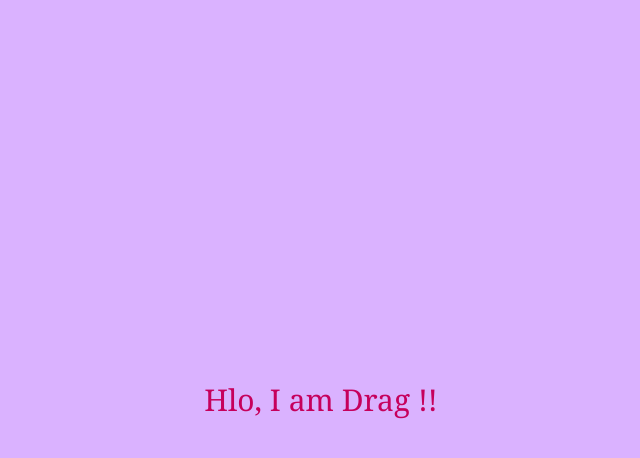
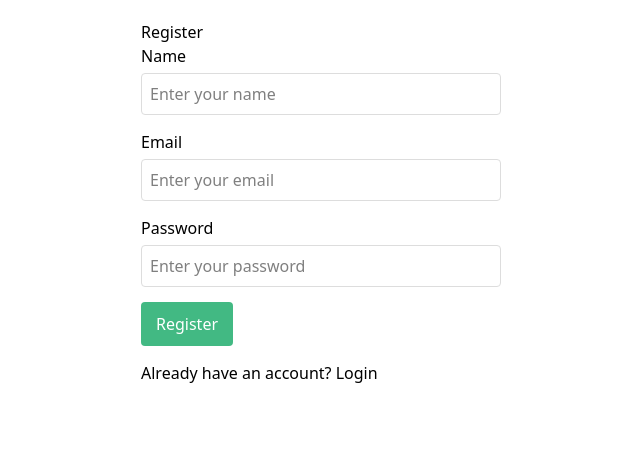
Before and after one commit to drakeRAGE/Charging-Station-Management, a Vue app: page /register in a window 1280 px wide. Shown: the top 458 px of the page, without its empty margins (319-959 px from the left). Built offline with nearby package versions, Linux system fonts and the light colour scheme.

Commit message:
Created Login, Register and Profile Functionality

```diff
--- a/src/App.vue
+++ b/src/App.vue
@@ -1,9 +1,8 @@
 <script setup>
-import HelloWorld from './components/HelloWorld.vue'
 </script>
 
 <template>
-  <HelloWorld msg="Hlo, I am Drag !!" />
+  <router-view />
 </template>
 
 <style scoped>
--- a/src/components/HelloWorld.vue
+++ /dev/null
@@ -1,18 +0,0 @@
-<script setup>
-import { ref } from 'vue'
-
-defineProps({
-  msg: String,
-})
-
-</script>
-
-<template>
-  <div class="h-screen bg-purple-300 flex items-center justify-center">
-    <h1 class="text-3xl font-serif text-pink-700">{{ msg }}</h1>
-  </div>
-</template>
-
-<style scoped>
-
-</style>
--- a/src/main.js
+++ b/src/main.js
@@ -1,5 +1,6 @@
 import { createApp } from 'vue'
 import './style.css'
 import App from './App.vue'
+import router from './router'
 
-createApp(App).mount('#app')
+createApp(App).use(router).mount('#app')
--- /dev/null
+++ b/src/router/index.js
@@ -0,0 +1,32 @@
+import { createRouter, createWebHistory } from 'vue-router';
+import LoginView from '../views/LoginView.vue';
+import RegisterView from '../views/RegisterView.vue';
+import ProfileView from '../views/ProfileView.vue';
+
+const router = createRouter({
+  history: createWebHistory(import.meta.env.BASE_URL),
+  routes: [
+    {
+      path: '/',
+      redirect: '/login'
+    },
+    {
+      path: '/login',
+      name: 'login',
+      component: LoginView
+    },
+    {
+      path: '/register',
+      name: 'register',
+      component: RegisterView
+    },
+    {
+      path: '/profile',
+      name: 'profile',
+      component: ProfileView,
+      meta: { requiresAuth: true }
+    }
+  ]
+});
+
+export default router;
--- /dev/null
+++ b/src/views/LoginView.vue
@@ -0,0 +1,113 @@
+<template>
+  <div class="login">
+    <h2>Login</h2>
+    <form @submit.prevent="handleLogin">
+      <div class="form-group">
+        <label for="email">Email</label>
+        <input
+          type="email"
+          id="email"
+          v-model="email"
+          required
+          placeholder="Enter your email"
+        />
+      </div>
+      <div class="form-group">
+        <label for="password">Password</label>
+        <input
+          type="password"
+          id="password"
+          v-model="password"
+          required
+          placeholder="Enter your password"
+        />
+      </div>
+      <button type="submit" class="btn">Login</button>
+      <p class="register-link">
+        Don't have an account? <router-link to="/register">Register</router-link>
+      </p>
+    </form>
+  </div>
+</template>
+
+<script>
+export default {
+  name: 'LoginView',
+  data() {
+    return {
+      email: '',
+      password: ''
+    }
+  },
+  methods: {
+    async handleLogin() {
+      try {
+        const response = await fetch('https://charging-station-backend-odxc.onrender.com/api/auth/login', {
+          method: 'POST',
+          headers: {
+            'Content-Type': 'application/json'
+          },
+          body: JSON.stringify({
+            email: this.email,
+            password: this.password
+          })
+        });
+
+        const data = await response.json();
+
+        if (response.ok) {
+          localStorage.setItem('token', data.token);
+          alert('Login successful');
+          this.$router.push('/profile');
+        } else {
+          alert(data.message || 'Login failed');
+        }
+      } catch (error) {
+        console.error('Login error:', error);
+        alert('An error occurred during login');
+      }
+    }
+  }
+}
+</script>
+
+<style scoped>
+.login {
+  max-width: 400px;
+  margin: 0 auto;
+  padding: 20px;
+}
+
+.form-group {
+  margin-bottom: 15px;
+}
+
+label {
+  display: block;
+  margin-bottom: 5px;
+}
+
+input {
+  width: 100%;
+  padding: 8px;
+  border: 1px solid #ddd;
+  border-radius: 4px;
+}
+
+button {
+  background-color: #42b983;
+  color: white;
+  padding: 10px 15px;
+  border: none;
+  border-radius: 4px;
+  cursor: pointer;
+}
+
+button:hover {
+  background-color: #369f6b;
+}
+
+.register-link {
+  margin-top: 15px;
+}
+</style>
--- /dev/null
+++ b/src/views/ProfileView.vue
@@ -0,0 +1,82 @@
+<template>
+  <div class="profile">
+    <h2>Profile</h2>
+    <div v-if="user" class="profile-info">
+      <p><strong>Name:</strong> {{ user.name }}</p>
+      <p><strong>Email:</strong> {{ user.email }}</p>
+      <p><strong>IsAdmin:</strong>{{ user.isAdmin }}</p>
+      <button @click="handleLogout" class="btn">Logout</button>
+    </div>
+    <div v-else>
+      <p>Loading user data...</p>
+    </div>
+  </div>
+</template>
+
+<script>
+export default {
+  name: 'ProfileView',
+  data() {
+    return {
+      user: null
+    }
+  },
+  async created() {
+    try {
+      const token = localStorage.getItem('token');
+      if (!token) {
+        this.$router.push('/login');
+        return;
+      }
+
+      const response = await fetch('https://charging-station-backend-odxc.onrender.com/api/auth/me', {
+        headers: {
+          'Authorization': `Bearer ${token}`
+        }
+      });
+
+      if (response.ok) {
+        this.user = await response.json();
+      } else {
+        localStorage.removeItem('token');
+        this.$router.push('/login');
+      }
+    } catch (error) {
+      console.error('Profile error:', error);
+      localStorage.removeItem('token');
+      this.$router.push('/login');
+    }
+  },
+  methods: {
+    handleLogout() {
+      localStorage.removeItem('token');
+      this.$router.push('/login');
+    }
+  }
+}
+</script>
+
+<style scoped>
+.profile {
+  max-width: 400px;
+  margin: 0 auto;
+  padding: 20px;
+}
+
+.profile-info {
+  margin-bottom: 20px;
+}
+
+button {
+  background-color: #42b983;
+  color: white;
+  padding: 10px 15px;
+  border: none;
+  border-radius: 4px;
+  cursor: pointer;
+}
+
+button:hover {
+  background-color: #369f6b;
+}
+</style>
--- /dev/null
+++ b/src/views/RegisterView.vue
@@ -0,0 +1,125 @@
+<template>
+  <div class="register">
+    <h2>Register</h2>
+    <form @submit.prevent="handleRegister">
+      <div class="form-group">
+        <label for="name">Name</label>
+        <input
+          type="text"
+          id="name"
+          v-model="name"
+          required
+          placeholder="Enter your name"
+        />
+      </div>
+      <div class="form-group">
+        <label for="email">Email</label>
+        <input
+          type="email"
+          id="email"
+          v-model="email"
+          required
+          placeholder="Enter your email"
+        />
+      </div>
+      <div class="form-group">
+        <label for="password">Password</label>
+        <input
+          type="password"
+          id="password"
+          v-model="password"
+          required
+          placeholder="Enter your password"
+        />
+      </div>
+      <button type="submit" class="btn">Register</button>
+      <p class="login-link">
+        Already have an account? <router-link to="/login">Login</router-link>
+      </p>
+    </form>
+  </div>
+</template>
+
+<script>
+export default {
+  name: 'RegisterView',
+  data() {
+    return {
+      name: '',
+      email: '',
+      password: ''
+    }
+  },
+  methods: {
+    async handleRegister() {
+      try {
+        const response = await fetch('https://charging-station-backend-odxc.onrender.com/api/auth/register', {
+          method: 'POST',
+          headers: {
+            'Content-Type': 'application/json'
+          },
+          body: JSON.stringify({
+            name: this.name,
+            email: this.email,
+            password: this.password
+          })
+        });
+
+        const data = await response.json();
+
+        if (response.ok) {
+          localStorage.setItem('token', data.token);
+          alert('Registration successful');
+          this.$router.push('/profile');
+        } else {
+          alert(data.message || 'Registration failed');
+        }
+      } catch (error) {
+        console.error('Registration error:', error);
+        alert('An error occurred during registration');
+      }
+    }
+  }
+}
+</script>
+
+<style scoped>
+.register {
+  max-width: 400px;
+  margin: 0 auto;
+  padding: 20px;
+}
+
+.form-group {
+  margin-bottom: 15px;
+}
+
+label {
+  display: block;
+  margin-bottom: 5px;
+}
+
+input {
+  width: 100%;
+  padding: 8px;
+  border: 1px solid #ddd;
+  border-radius: 4px;
+}
+
+button {
+  background-color: #42b983;
+  color: white;
+  padding: 10px 15px;
+  border: none;
+  border-radius: 4px;
+  cursor: pointer;
+}
+
+button:hover {
+  background-color: #369f6b;
+}
+
+.login-link {
+  margin-top: 15px;
+}
+</style>
```
